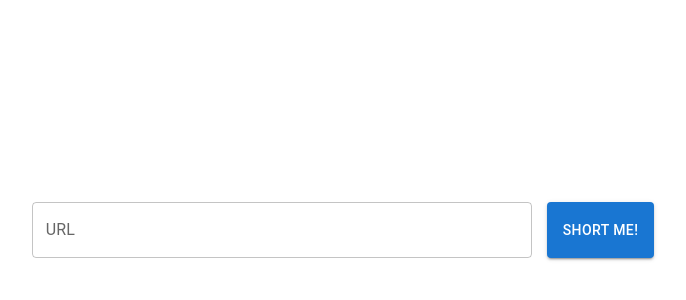
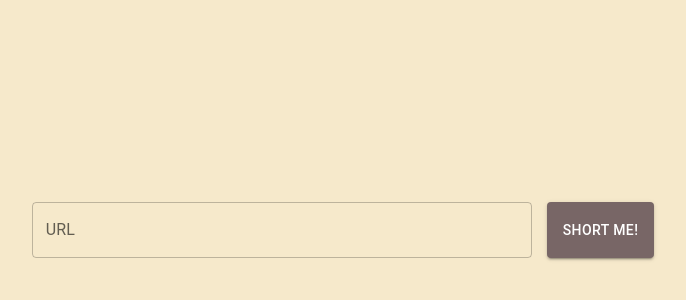
Before and after one commit to henriquemod/short-me, a React (Create React App) app in the folder packages/frontend/: page / in a window 1280 px wide. Shown: the part 170-470 px from the top of the page, without its empty margins (297-983 px from the left). Built offline with nearby package versions, Linux system fonts and the light colour scheme.

Commit message:
chore(frontend): initial theme settings

```diff
--- a/packages/frontend/src/App.tsx
+++ b/packages/frontend/src/App.tsx
@@ -1,10 +1,22 @@
+import { ThemeProvider, createTheme } from '@mui/material'
+import { Colors } from './lib/colors'
 import { Home } from './pages/home'
+
+const theme = createTheme({
+    palette: {
+        primary: {
+            main: Colors.secondary.dark
+        }
+    }
+})
 
 function App() {
     return (
-        <div className='App'>
-            <Home />
-        </div>
+        <ThemeProvider theme={theme}>
+            <div className='App'>
+                <Home />
+            </div>
+        </ThemeProvider>
     )
 }
 
--- a/packages/frontend/src/components/button/index.tsx
+++ b/packages/frontend/src/components/button/index.tsx
@@ -2,13 +2,18 @@ import { Button as MButton } from '@mui/material'
 
 interface IProps {
     label: string
+    style?: React.CSSProperties
     onClick: () => void
 }
 
 export const Button = (props: IProps) => {
-    const { onClick, label } = props
+    const { onClick, label, style } = props
     return (
-        <MButton variant='contained' onClick={onClick}>
+        <MButton
+            color='primary'
+            variant='contained'
+            onClick={onClick}
+            style={style}>
             {label}
         </MButton>
     )
--- /dev/null
+++ b/packages/frontend/src/lib/colors.ts
@@ -0,0 +1,10 @@
+export const Colors = {
+    primary: {
+        dark: '#CFC7A9',
+        light: '#F6E9CB'
+    },
+    secondary: {
+        dark: '#786666',
+        light: '#B0594F'
+    }
+}
--- a/packages/frontend/src/pages/home/index.tsx
+++ b/packages/frontend/src/pages/home/index.tsx
@@ -1,12 +1,14 @@
 import styled from 'styled-components'
 import { Button } from '../../components/button'
 import { InsertUrlInput } from '../../components/insert-url-input'
+import { Colors } from '../../lib/colors'
 
 const Container = styled.div`
     height: 100vh;
     display: flex;
     justify-content: center;
     align-items: center;
+    background-color: ${Colors.primary.light};
 `
 
 export const Home = () => {
@@ -14,6 +16,7 @@ export const Home = () => {
         return (
             <Button
                 label='Short me!'
+                // style={{ backgroundColor: `${Colors.secondary.dark}` }}
                 onClick={() => console.log('Ola Mundo')}
             />
         )
```
